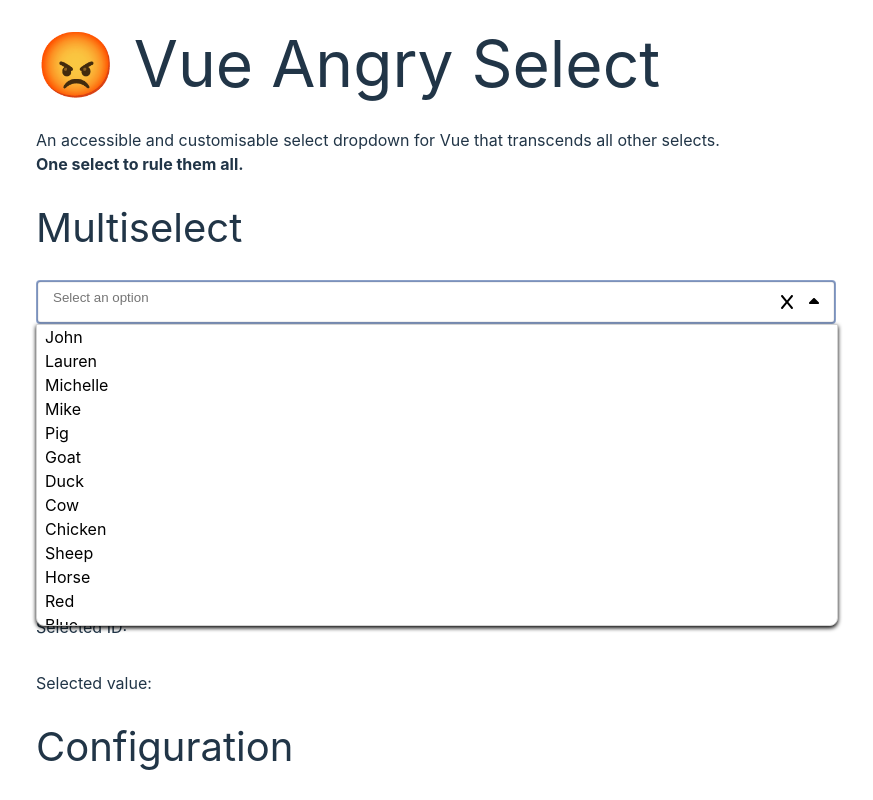
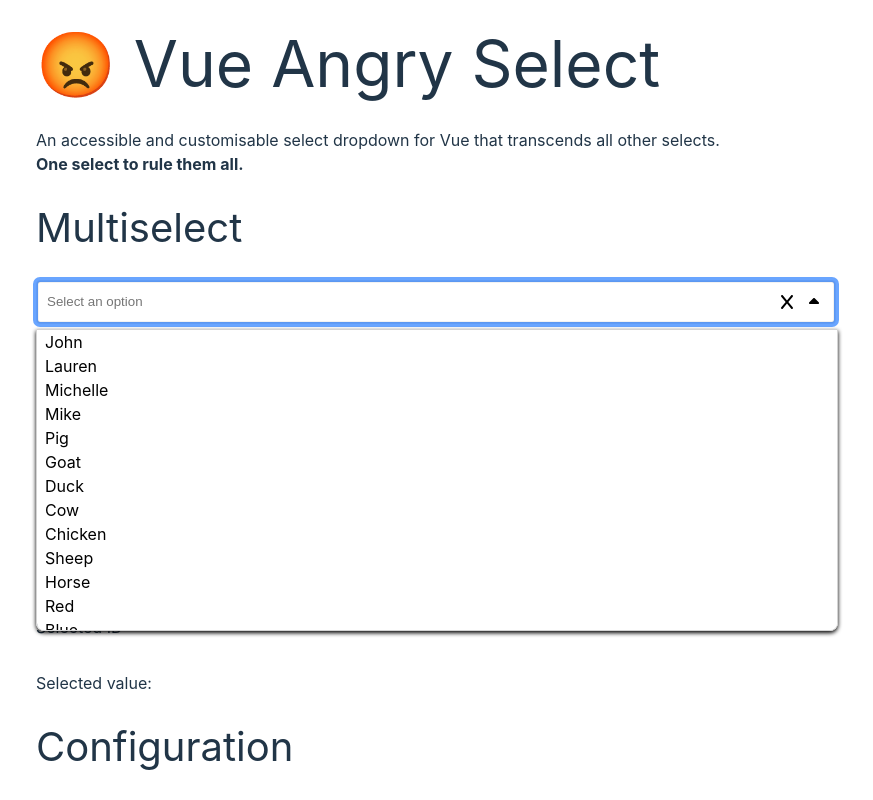
Before and after one commit to edenchazard/v-ultimate-select, a Vue app: page / in a window 1280 px wide. Both pictures are taken after a click on the button 991 px from the left and 301 px from the top of the page. Shown: the top 800 px of the page, without its empty margins (204-1077 px from the left). Built offline with nearby package versions, Linux system fonts and the light colour scheme.

Commit message:
styling and tidying

```diff
--- a/src/assets/style.css
+++ b/src/assets/style.css
@@ -17,16 +17,8 @@
     box-shadow: 0 -2px 4px 0 #000000;
   }
 
-  > .select-list {
-    overflow: auto;
-  }
-
   & .select-list-option {
     padding: 0.25rem 0.5rem;
-
-    &:focus-within {
-      outline: 2px solid salmon;
-    }
 
     &.active {
       background: #6495ed !important;
@@ -36,22 +28,6 @@
       background: plum;
     }
   }
-}
-
-.select-container.open {
-  & .caret {
-    transform: rotate(180deg);
-  }
-
-  & .select-box-multiple-values {
-    transform: translateY(-150%);
-    top: 0px;
-  }
-}
-
-.open .select-box,
-.select-box:focus {
-  outline: 2px solid rgba(0, 62, 179, 0.342);
 }
 
 .select-box {
@@ -65,56 +41,15 @@
   padding-right: 5rem;
   padding: 0.3rem 0.5rem;
   overflow: hidden;
-  align-items: flex-start;
 
   &:hover {
     border-color: lightblue;
   }
 }
 
-.listbox {
-  & .select-box {
-    /* border-radius: 0.5rem 0.5rem 0 0; */
-    display: none;
-  }
-
-  &.select-list-container {
-    border-radius: 0.5rem;
-  }
-}
-.tag {
-  white-space: nowrap;
-  font-size: 0.6em;
-  color: var(--secondary);
-  border: 1px solid var(--primary);
-  background: var(--primary);
-  border-radius: 0.4rem;
-  overflow: hidden;
-  display: flex;
-  box-sizing: border-box;
-  align-items: center;
-  max-height: 100%;
-  cursor: inherit;
-
-  /* &.group-egg {
-      --primary: #991b1e;
-      --secondary: #fff;
-    }
-
-    &.group-tag { */
-  --primary: #451952;
-  --secondary: #fff;
-  /*   } */
-
-  > .value {
-    padding: 0 0.2rem;
-  }
-}
-.hover {
-  background-color: cadetblue;
-}
-.show-scrollbar {
-  overflow: auto !important;
+.open .select-box,
+.select-box:focus {
+  outline: 5px solid rgba(68, 143, 255, 0.8);
 }
 
 .v-enter-active,
@@ -126,10 +61,3 @@
 .v-leave-to {
   opacity: 0;
 }
-
-.icon {
-  margin: 0;
-  padding: 0;
-  display: block;
-  color: #000;
-}
--- a/src/components/AngrySingleSelect.vue
+++ b/src/components/AngrySingleSelect.vue
@@ -12,16 +12,14 @@
       :aria-expanded="open"
       :aria-placeholder="placeholder"
       :aria-controls="`${nodeId}-select-list-container`"
-      :aria-activedescendant="
-        null //todo
-      "
+      :aria-activedescendant="activeDescendantId"
       aria-autocomplete="list"
       @keydown="handleInputKeyUp"
       @pointerdown="handleClick"
     >
       <SingleContainer
         :="{ autocomplete, placeholder, id: nodeId }"
-        v-model="text"
+        :model-value="value"
       />
       <InputButtons
         @open="handleOpenIfNotClosing"
@@ -63,7 +61,10 @@
               class="select-list-option"
               :aria-selected="id.toString() === id"
               :data-key="id"
-              @click="handleOptionSelected"
+              @pointerenter="
+                setCurrentlyHighlightedListItem($event.target as HTMLLIElement)
+              "
+              @click="handleSelectListItem"
             >
               <slot
                 name="option"
@@ -92,6 +93,7 @@ import "../assets/style.css";
 import type {
   AngrySingleSelectEvents,
   OptionKey,
+  MenuState,
   AngrySingleSelectProps,
 } from "../types";
 import SingleContainer from "./SingleContainer.vue";
@@ -110,30 +112,40 @@ const activator = ref<HTMLDivElement>();
 const menu = ref<HTMLDivElement>();
 const container = ref<HTMLDivElement>();
 const optionList = ref<HTMLUListElement>();
-const activeDescendant = ref<HTMLLinkElement>();
+const activeDescendant = ref<HTMLLIElement>();
 
 const search = ref<string>("");
 const open = ref<boolean>(false);
-const state = ref<"closing" | "opening" | "none">("none");
+const state = ref<MenuState>("none");
 const nodeId = computed(() => props.htmlId ?? generateId());
 
 const {
+  /** refs */
   filteredOptionsList,
   internalOptions,
   floatingStyles,
   placement,
   classes,
+  activeDescendantId,
 
-  clearSearch,
+  /** mainly utility functions */
+  getItem,
+  getSearchElement,
+  getCurrentlyHighlightedListItem,
+  setCurrentlyHighlightedListItem,
+  showScrollbarIfNecessary,
+  setListItemSelectAction,
+  handleFocusNextListItem,
   generateId,
+
+  /** handlers */
+  handleClearSearch,
   handleClick,
-  handleUnfocus,
-  focusListItem,
+  handleBlur,
   handleInputKeyUp,
   handleOpenIfNotClosing,
-  showScrollbarIfNecessary,
   handleFocusInput,
-  setListItemSelectAction,
+  handleSelectListItem,
 } = useAngryHandlers(
   container,
   activator,
@@ -147,39 +159,20 @@ const {
 );
 
 const selected = computed(() => {
-  const get = (key: OptionKey) =>
-    internalOptions.value.get(parseInt(key))?.[props.trackByKey];
-
-  return get(props.id as OptionKey);
+  return internalOptions.value.get(parseInt(props.id))?.[props.trackByKey];
 });
-
-function handleOptionSelected<T extends Event>(e: T) {
-  if (!(e.target instanceof HTMLElement)) return;
-
-  const key = e.target.dataset.key;
-
-  if (typeof key === "undefined") return;
-
-  const option = internalOptions.value.get(
-    isNaN(parseInt(key)) ? key : parseInt(key)
-  );
-
-  if (!option) return;
-
-  if (props.closeOnSelect) {
-    open.value = false;
-  }
-
-  text.value = option.value;
-
-  emit("update:id", option.value);
-  emit("selected", key, option);
-}
 
 function handleClear() {
   emit("update:id", null);
   emit("clear");
 }
+
+setListItemSelectAction((option, e) => {
+  //handleClearSearch();
+
+  emit("update:id", option.value);
+  emit("selected", option.id, option.value);
+});
 </script>
 
 <style></style>
--- a/src/components/InputButtons.vue
+++ b/src/components/InputButtons.vue
@@ -10,7 +10,7 @@
         @click.stop="emit('clear', $event)"
       >
         <FontAwesomeIcon
-          class="icon"
+          class="icon clear-icon"
           icon="x"
         />
       </span>
@@ -19,7 +19,7 @@
     <slot name="caret">
       <span class="select-box-button caret">
         <FontAwesomeIcon
-          class="icon"
+          class="icon caret-icon"
           icon="caret-down"
         />
       </span>
@@ -40,6 +40,7 @@ const emit = defineEmits<{
 .select-box-inputs {
   display: flex;
 }
+
 .select-box-button {
   cursor: pointer;
   display: flex;
@@ -48,14 +49,13 @@ const emit = defineEmits<{
   border: none;
   padding: 0.5rem;
 }
-.caret {
+
+.caret-icon {
   transition: transform 0.5s;
+  position: relative;
 }
-.open .caret {
-  transform: rotate(0deg);
-}
-.clear {
-}
-.icon {
+
+.open .caret-icon {
+  transform: rotate(180deg);
 }
 </style>
--- a/src/components/MultipleContainer.vue
+++ b/src/components/MultipleContainer.vue
@@ -1,10 +1,5 @@
 <template>
-  <div
-    class="select-box-multiple-container"
-    :style="{
-      minHeight: rowHeight + 'rem',
-    }"
-  >
+  <div class="select-box-multiple-container">
     <template
       v-for="value in values"
       :key="value"
@@ -13,10 +8,7 @@
         name="value"
         :value="value"
       >
-        <MultipleValue
-          :style="{ height: rowHeight + 'rem' }"
-          :value="value"
-        />
+        <MultipleValue :value="value" />
       </slot>
     </template>
     <slot name="placeholder">
@@ -24,7 +16,6 @@
         v-if="autocomplete"
         class="search"
         :modelValue="search"
-        :style="{ height: rowHeight + 'rem' }"
         :placeholder="computePlaceholder"
         @update:modelValue="$emit('update:search', $event)"
       />
@@ -70,21 +61,16 @@ const computePlaceholder = computed<string>(() => {
   flex: 1;
   display: flex;
   column-gap: 0.5rem;
-  row-gap: 0.2rem; /*
-  transform: translateY(0);
-  transition: transform 0.5s ease-in-out; */
+  row-gap: 0.2rem;
   flex-wrap: wrap;
+  align-self: center;
 }
 
 .search {
-  padding: 0.5rem;
-  display: flex;
-  box-sizing: border-box;
   flex: 1;
 }
 .search:focus {
   outline: none;
-  box-shadow: inset 0 0 1px 2px blue;
 }
 /*.select-box-multiple-value {
     border-radius: 0.25rem;
--- a/src/components/Search.vue
+++ b/src/components/Search.vue
@@ -23,7 +23,6 @@ const emit = defineEmits<{
 
 <style>
 .search {
-  box-sizing: border-box;
   background: transparent;
   color: #000;
   border: 0;
--- a/src/components/SingleContainer.vue
+++ b/src/components/SingleContainer.vue
@@ -23,6 +23,7 @@
 </template>
 
 <script setup lang="ts">
+import type { OptionValue } from "@/types";
 import Search from "./Search.vue";
 
 const emit = defineEmits<{
@@ -31,7 +32,7 @@ const emit = defineEmits<{
 
 interface Props {
   placeholder?: string;
-  modelValue: string;
+  modelValue: OptionValue;
   autocomplete?: boolean;
 }
 
@@ -44,8 +45,7 @@ const props = withDefaults(defineProps<Props>(), {
 .select-box-single {
   flex: 1;
   display: flex;
-  height: 100%; /*
-  align-items: center; */
+  align-self: center;
 }
 
 .search {
--- a/src/composables/useAngryHandlers.ts
+++ b/src/composables/useAngryHandlers.ts
@@ -1,6 +1,6 @@
+import type { StyleValue, Ref } from "vue";
 import { computed, nextTick, onMounted, onUnmounted, watch } from "vue";
-import type { StyleValue, Ref } from "vue";
-import { useFloating, autoUpdate, flip, size } from "@floating-ui/vue";
+import { useFloating, autoUpdate, flip, size, offset } from "@floating-ui/vue";
 import type {
   OptionKey,
   OptionValue,
@@ -8,6 +8,11 @@ import type {
   AngrySelectProps,
 } from "../types";
 import useFocusOutside from "./useFocusOutside";
+
+type MaybeElement<T extends HTMLElement = HTMLElement> = T | undefined;
+type MaybeElementRef<T extends MaybeElement = MaybeElement> = Ref<
+  T | undefined
+>;
 
 type ListItemSelectHandlerCallback = <T extends Event>(
   option: { id: OptionKey; value: OptionValue },
@@ -20,11 +25,11 @@ type ListOptionElement = HTMLLIElement & { dataset: { key: string } };
  * Functionality common to all angry selects
  */
 export default function useAngryHandlers(
-  container: Ref<HTMLElement | undefined>,
-  activator: Ref<HTMLElement | undefined>,
-  menu: Ref<HTMLElement | undefined>,
-  optionList: Ref<HTMLElement | undefined>,
-  activeDescendant: Ref<HTMLLIElement | undefined>,
+  container: MaybeElementRef,
+  activator: MaybeElementRef,
+  menu: MaybeElementRef,
+  optionList: MaybeElementRef<HTMLUListElement>,
+  activeDescendant: MaybeElementRef<HTMLLIElement>,
 
   search: Ref<string>,
   open: Ref<boolean>,
@@ -45,8 +50,9 @@ export default function useAngryHandlers(
     whileElementsMounted: autoUpdate,
     placement: "bottom-start",
     middleware: [
+      offset(5),
       size({
-        apply({ availableWidth, availableHeight, elements, rects }) {
+        apply({ availableWidth, availableHeight, elements, rects, placement }) {
           /*  console.log(
             availableHeight,
             availableWidth,
@@ -132,6 +138,7 @@ export default function useAngryHandlers(
 
     handleOpenIfNotClosing(e);
     await nextTick();
+    console.log(e);
     if (document.activeElement !== searchElement) {
       handleFocusInput();
       return;
@@ -225,10 +232,10 @@ export default function useAngryHandlers(
     return options;
   });
 
-  const activeDescendantId = computed<string | null>(() => {
+  const activeDescendantId = computed<string | undefined>(() => {
     if (activeDescendant.value) {
       return activeDescendant.value?.id;
-    } else return null;
+    } else return undefined;
   });
 
   onMounted(() => window.addEventListener("scroll", windowScrollHideListener));
@@ -340,9 +347,11 @@ export default function useAngryHandlers(
   }
 
   function setCurrentlyHighlightedListItem(
-    el: HTMLLIElement,
+    el: MaybeElement<HTMLLIElement>,
     scrollIntoView = false
   ) {
+    if (!el) return;
+
     const active = getCurrentlyHighlightedListItem();
     active?.classList.remove("active");
 
--- a/src/composables/useFocusOutside.ts
+++ b/src/composables/useFocusOutside.ts
@@ -1,4 +1,4 @@
-import { onMounted, onUnmounted, toRef, nextTick, ref } from "vue";
+import { onMounted, onUnmounted, toRef, nextTick } from "vue";
 import type { MaybeRef, Ref } from "vue";
 
 type HTMLElementRefArray = Ref<HTMLElement>[];
--- a/src/types.ts
+++ b/src/types.ts
@@ -1,12 +1,11 @@
 import type { HTMLAttributes } from "vue";
 
 type MenuLocation = "auto" | "modal" | "above" | "below";
-type PropOptions = Array<string | OptionValue>;
+type PropOptions = OptionValue[];
 
 type OptionValue = Record<string, any>;
 type OptionKey = number | string;
 
-// <key, value>
 type OptionsMap = Map<OptionKey, OptionValue>;
 
 type SelectValue = OptionKey | OptionKey[];
@@ -16,6 +15,8 @@ type MatcherCallback = (
   value: OptionValue,
   key: OptionKey
 ) => boolean;
+
+type MenuState = "closing" | "opening" | "none";
 
 interface AngrySelectProps {
   /**
@@ -190,6 +191,7 @@ export type {
   OptionKey,
   OptionValue,
   MatcherCallback,
+  MenuState,
   PropOptions,
   SelectValue,
   OptionsMap,
```
Also changed, not shown: src/components/AngryMultiSelect.vue (+5 -2 lines), src/components/MultipleValue.vue (+26 -11 lines).
